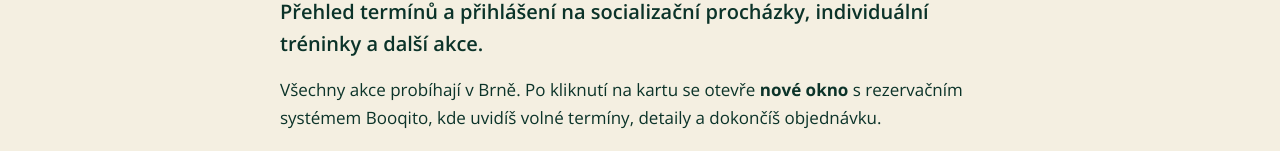
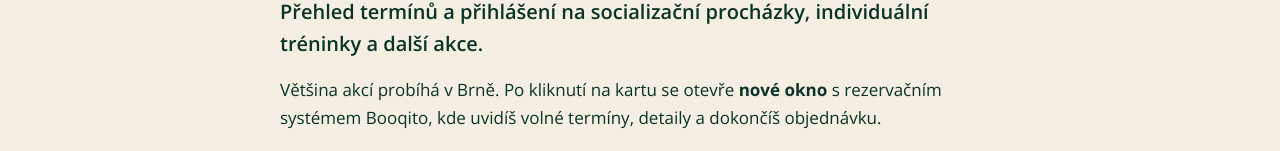
Before and after one commit to barboravasickova/psochazky, a plain HTML site: page aktualni-akce.html in a window 1280 px wide. Shown: the part 269-420 px from the top of the page. Drawn offline with nearby package versions, Linux system fonts and the light colour scheme; a web font is replaced by a local one.

Commit message:
Update aktualni-akce.html

```diff
--- a/aktualni-akce.html
+++ b/aktualni-akce.html
@@ -80,7 +80,7 @@
         <div class="container page-content page-content--article">
           <h1>Aktuální akce</h1>
           <p class="page-content__intro">Přehled termínů a přihlášení na socializační procházky, individuální tréninky a další akce.</p>
-          <p>Všechny akce probíhají v Brně. Po kliknutí na kartu se otevře <strong>nové okno</strong> s rezervačním systémem Booqito, kde uvidíš volné termíny, detaily a dokončíš objednávku.</p>
+          <p>Většina akcí probíhá v Brně. Po kliknutí na kartu se otevře <strong>nové okno</strong> s rezervačním systémem Booqito, kde uvidíš volné termíny, detaily a dokončíš objednávku.</p>
 
           <p class="akce-notice" role="note">
             <span class="akce-notice__label">Upozornění:</span>
```
